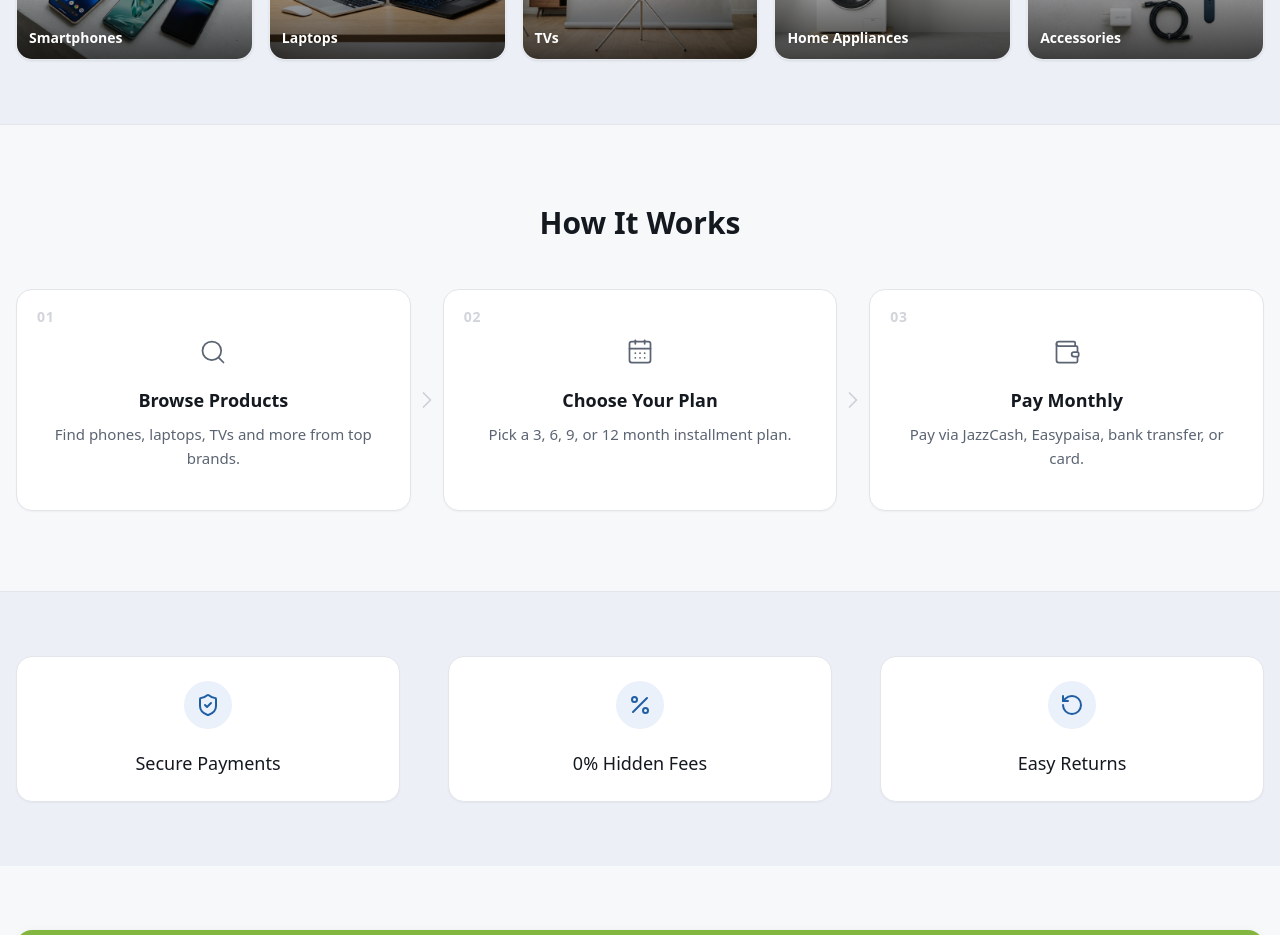
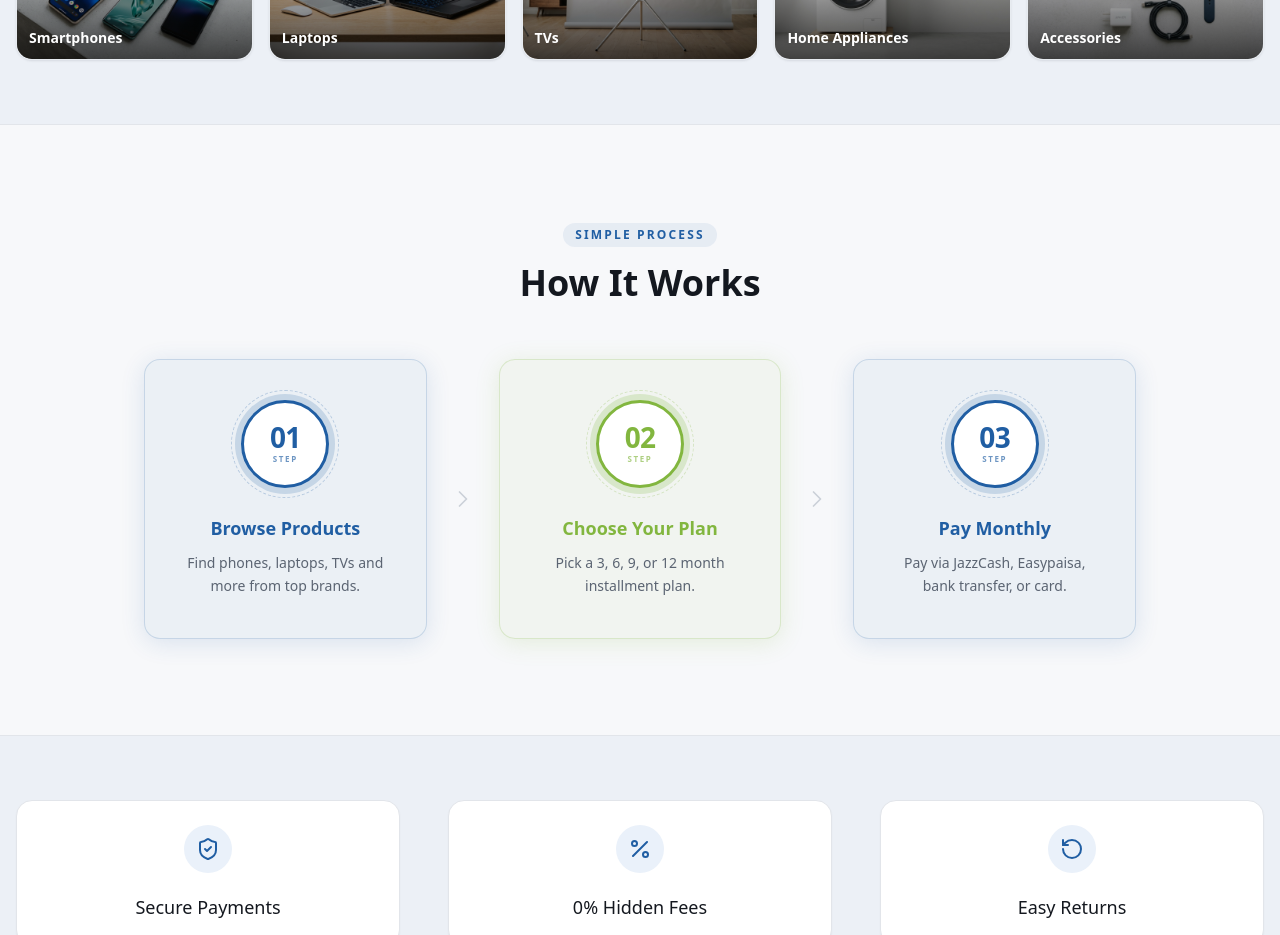
Before and after one commit to ahmedraza032/qist-ghar, a Next.js app: page / in a window 1280 px wide. Shown: the part 1000-1935 px from the top of the page. Built offline with nearby package versions, Linux system fonts and the light colour scheme.

Commit message:
feat: redesign How It Works with numbered ring badges and brand accent colors

```diff
--- a/src/app/(shop)/page.tsx
+++ b/src/app/(shop)/page.tsx
@@ -160,61 +160,93 @@ export default function HomePage() {
         </div>
       </section>
 
+
       {/* How It Works */}
       <section className="bg-bg border-y border-border overflow-hidden">
-        <div className="max-w-7xl mx-auto px-4 py-16 md:py-20">
-          <h2 className="font-heading text-2xl md:text-3xl font-semibold mb-12 text-center text-text-primary">
+        <div className="max-w-5xl mx-auto px-4 py-16 md:py-24">
+          {/* Section header */}
+          <div className="text-center mb-14">
+            <span className="inline-block text-xs font-semibold uppercase tracking-[0.18em] px-3 py-1 rounded-full mb-4"
+              style={{ background: "rgba(32,94,163,0.08)", color: "#205EA3" }}>
+              Simple Process
+            </span>
+            <h2 className="font-heading text-3xl md:text-4xl font-bold text-text-primary">
               How It Works
             </h2>
-          <motion.div
-            className="flex flex-col md:flex-row items-stretch gap-6 md:gap-8 relative"
+          </div>
+
+          {/* Cards row */}
+          <div className="flex flex-col md:flex-row items-stretch gap-6 md:gap-5 relative">
+            {steps.map((s, idx) => {
+              // Per-step accent colors: blue → green → blue-green teal
+              const accent =
+                s.step === "01" ? { color: "#205EA3", ring: "rgba(32,94,163,0.18)",  bg: "rgba(32,94,163,0.05)",  glow: "rgba(32,94,163,0.14)"  }
+              : s.step === "02" ? { color: "#82B63F", ring: "rgba(130,182,63,0.22)", bg: "rgba(130,182,63,0.05)", glow: "rgba(130,182,63,0.16)" }
+              :                   { color: "#205EA3", ring: "rgba(32,94,163,0.18)",  bg: "rgba(32,94,163,0.05)",  glow: "rgba(32,94,163,0.14)"  };
+
+              const card = (
+                <div
+                  className="group relative flex flex-col items-center text-center rounded-2xl border px-6 pt-10 pb-10 h-full transition-all duration-300 ease-out hover:-translate-y-1 active:scale-[0.98] cursor-pointer motion-reduce:transition-none motion-reduce:hover:transform-none"
+                  style={{
+                    background: accent.bg,
+                    borderColor: accent.ring,
+                    boxShadow: `0 4px 24px ${accent.glow}`,
+                  }}
                 >
-            {steps.map((s, idx) => (
-              <motion.div
-                key={s.step}
-                className="flex-1 relative"
+                  {/* Ring badge */}
+                  <div className="relative flex items-center justify-center mb-7 shrink-0">
+                    {/* Outer thin ring */}
+                    <div
+                      className="absolute rounded-full"
+                      style={{
+                        inset: "-10px",
+                        border: `1.5px dashed ${accent.color}`,
+                        opacity: 0.25,
+                      }}
+                    />
+                    {/* Inner solid ring */}
+                    <div
+                      className="w-[88px] h-[88px] rounded-full flex flex-col items-center justify-center"
+                      style={{
+                        border: `3px solid ${accent.color}`,
+                        boxShadow: `0 0 0 6px ${accent.ring}`,
+                        background: "#fff",
+                      }}
                     >
-                {(() => {
-                  const content = (
-                    <>
-                      <div className="absolute inset-0 z-0 pointer-events-none overflow-hidden rounded-[var(--radius-card)]">
-                         <div className="absolute top-0 bottom-0 -left-full w-full bg-[linear-gradient(120deg,transparent_30%,rgba(255,255,255,0.6)_50%,transparent_70%)] group-hover:animate-shimmer-sweep motion-reduce:hidden" />
+                      <span
+                        className="font-heading font-bold leading-none text-[28px] tracking-tight"
+                        style={{ color: accent.color }}
+                      >
+                        {s.step}
+                      </span>
+                      <span
+                        className="text-[8px] font-semibold tracking-[0.2em] uppercase mt-0.5"
+                        style={{ color: accent.color, opacity: 0.65 }}
+                      >
+                        STEP
+                      </span>
                     </div>
-                      <div className="absolute top-4 left-5 text-[14px] font-heading font-semibold text-text-tertiary/40 tracking-wider z-10">
-                        {s.step}
                   </div>
-                      <div className="category-card-icon-wrapper mt-4 z-10">
-                        <div className="category-card-icon-bg motion-reduce:transition-none" />
-                        <s.icon className="category-card-icon h-7 w-7" />
-                      </div>
-                      <div className="mt-5 relative z-10">
-                        <h3 className="font-heading text-lg font-semibold text-text-primary">{s.title}</h3>
-                        <p className="mt-2 text-[15px] text-text-secondary leading-relaxed">
+
+                  {/* Title in accent color */}
+                  <h3
+                    className="font-heading text-[18px] font-bold leading-snug mb-3"
+                    style={{ color: accent.color }}
+                  >
+                    {s.title}
+                  </h3>
+
+                  {/* Description */}
+                  <p className="text-[14px] text-text-secondary leading-relaxed max-w-[200px]">
                     {s.desc}
                   </p>
-                      </div>
-                    </>
-                  );
 
-                  if (s.step === "01") {
-                    return (
-                      <div
-                        className="group category-card h-full text-center justify-center pt-8 pb-10 cursor-pointer active:animate-press-spring motion-reduce:transition-none motion-reduce:hover:transform-none block relative"
-                        onClick={() => {
-                          const form = document.getElementById('search-step-form');
-                          if (form) {
-                            form.classList.remove('hidden');
-                            form.classList.add('flex');
-                            const input = form.querySelector('input');
-                            if (input) input.focus();
-                          }
-                        }}
-                      >
-                        {content}
+                  {/* Search overlay for step 01 */}
+                  {s.step === "01" && (
                     <form
                       id="search-step-form"
                       action="/products"
-                          className="absolute inset-0 bg-surface rounded-[var(--radius-card)] hidden flex-col items-center justify-center p-6 z-30"
+                      className="absolute inset-0 bg-surface rounded-2xl hidden flex-col items-center justify-center p-6 z-30"
                     >
                       <input
                         name="q"
@@ -222,53 +254,63 @@ export default function HomePage() {
                         className="w-full text-center text-lg border-b-2 border-primary bg-transparent focus:outline-none pb-2 text-text-primary"
                         onBlur={(e) => {
                           if (!e.target.value) {
-                                const form = document.getElementById('search-step-form');
-                                if (form) {
-                                  form.classList.add('hidden');
-                                  form.classList.remove('flex');
-                                }
+                            const f = document.getElementById("search-step-form");
+                            if (f) { f.classList.add("hidden"); f.classList.remove("flex"); }
                           }
                         }}
                       />
-                          <button type="submit" className="mt-4 text-sm text-primary font-medium hover:underline">Search</button>
+                      <button type="submit" className="mt-4 text-sm font-medium hover:underline" style={{ color: "#205EA3" }}>
+                        Search
+                      </button>
                     </form>
+                  )}
                 </div>
               );
+
+              const cardWithClick =
+                s.step === "01" ? (
+                  <div
+                    key={s.step}
+                    className="flex-1 relative"
+                    onClick={() => {
+                      const f = document.getElementById("search-step-form");
+                      if (f) {
+                        f.classList.remove("hidden"); f.classList.add("flex");
+                        const inp = f.querySelector("input");
+                        if (inp) inp.focus();
                       }
-
-                  return s.href ? (
-                    <Link
-                      href={s.href}
-                      className="group category-card h-full text-center justify-center pt-8 pb-10 cursor-pointer active:animate-press-spring motion-reduce:transition-none motion-reduce:hover:transform-none block"
+                    }}
                   >
-                      {content}
+                    {card}
+                  </div>
+                ) : s.href ? (
+                  <Link key={s.step} href={s.href} className="flex-1 relative block">
+                    {card}
                   </Link>
                 ) : (
-                    <div
-                      tabIndex={0}
-                      className="group category-card h-full text-center justify-center pt-8 pb-10 cursor-pointer active:animate-press-spring motion-reduce:transition-none motion-reduce:hover:transform-none block"
-                    >
-                      {content}
+                  <div key={s.step} className="flex-1 relative" tabIndex={0}>
+                    {card}
                   </div>
                 );
-                })()}
 
-                {/* Arrow Connector */}
+              return (
+                <React.Fragment key={s.step}>
+                  {cardWithClick}
+                  {/* Chevron separator */}
                   {idx < steps.length - 1 && (
                     <>
-                    {/* Desktop Arrow */}
-                    <div className="hidden md:flex absolute top-1/2 -right-8 -translate-y-1/2 text-border-strong z-10 w-8 items-center justify-center pointer-events-none">
+                      <div className="hidden md:flex items-center justify-center shrink-0 w-8 text-border-strong self-center pointer-events-none">
                         <ChevronRight className="h-7 w-7" strokeWidth={1.5} />
                       </div>
-                    {/* Mobile Arrow */}
-                    <div className="md:hidden absolute -bottom-6 left-1/2 -translate-x-1/2 text-border-strong z-10 h-6 flex items-center justify-center pointer-events-none">
+                      <div className="md:hidden flex items-center justify-center h-6 text-border-strong pointer-events-none">
                         <ChevronDown className="h-7 w-7" strokeWidth={1.5} />
                       </div>
                     </>
                   )}
-              </motion.div>
-            ))}
-          </motion.div>
+                </React.Fragment>
+              );
+            })}
+          </div>
         </div>
       </section>
 
```
Lines whose indentation alone changed are shown as unchanged.
